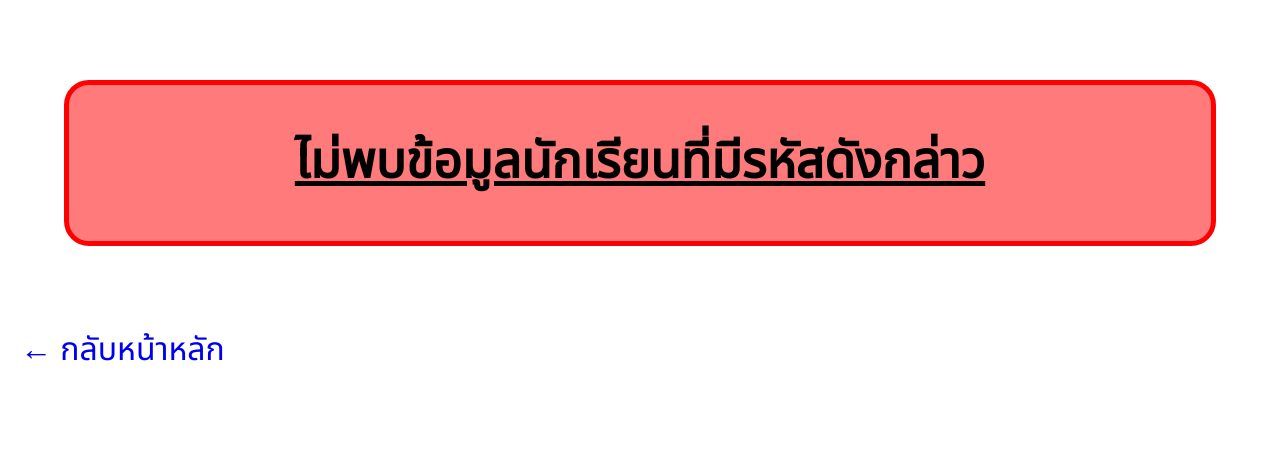
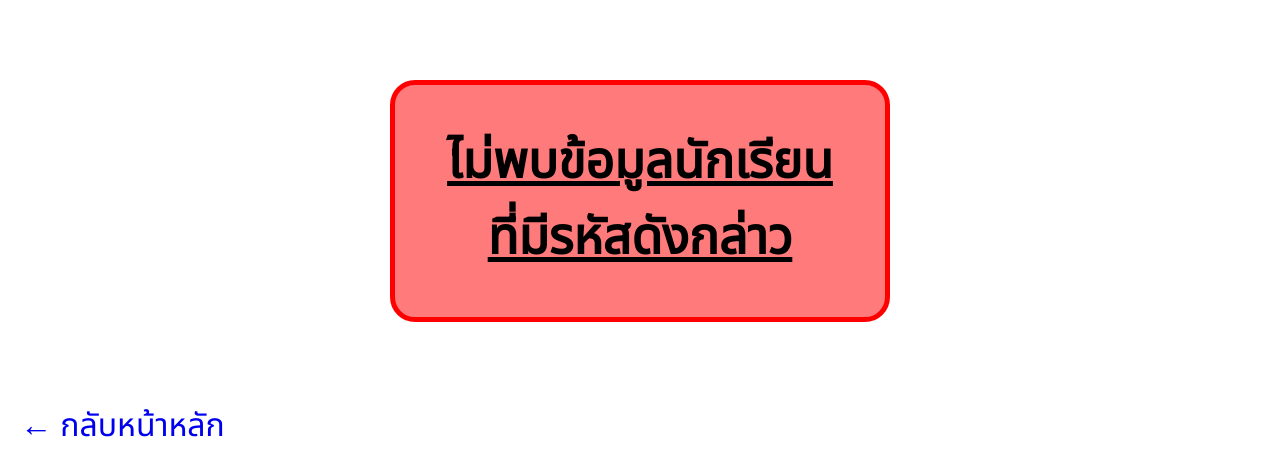
Before and after one commit to teety5354/RWB_student_report, a Flask app: page /search in a window 1280 px wide. Shown: the top 476 px of the page. Run offline with Flask 3, Linux system fonts and the light colour scheme; data comes from the database, SQL or seed files in the repository.

Commit message:
smaller css2

```diff
--- a/static/style2.css
+++ b/static/style2.css
@@ -34,7 +34,7 @@
 }
 .not-found{
     max-width: 90%;
-    width: 1200px;
+    width: 500px;
     margin: 80px auto;
     padding: 40px;
     box-sizing: border-box;
```
